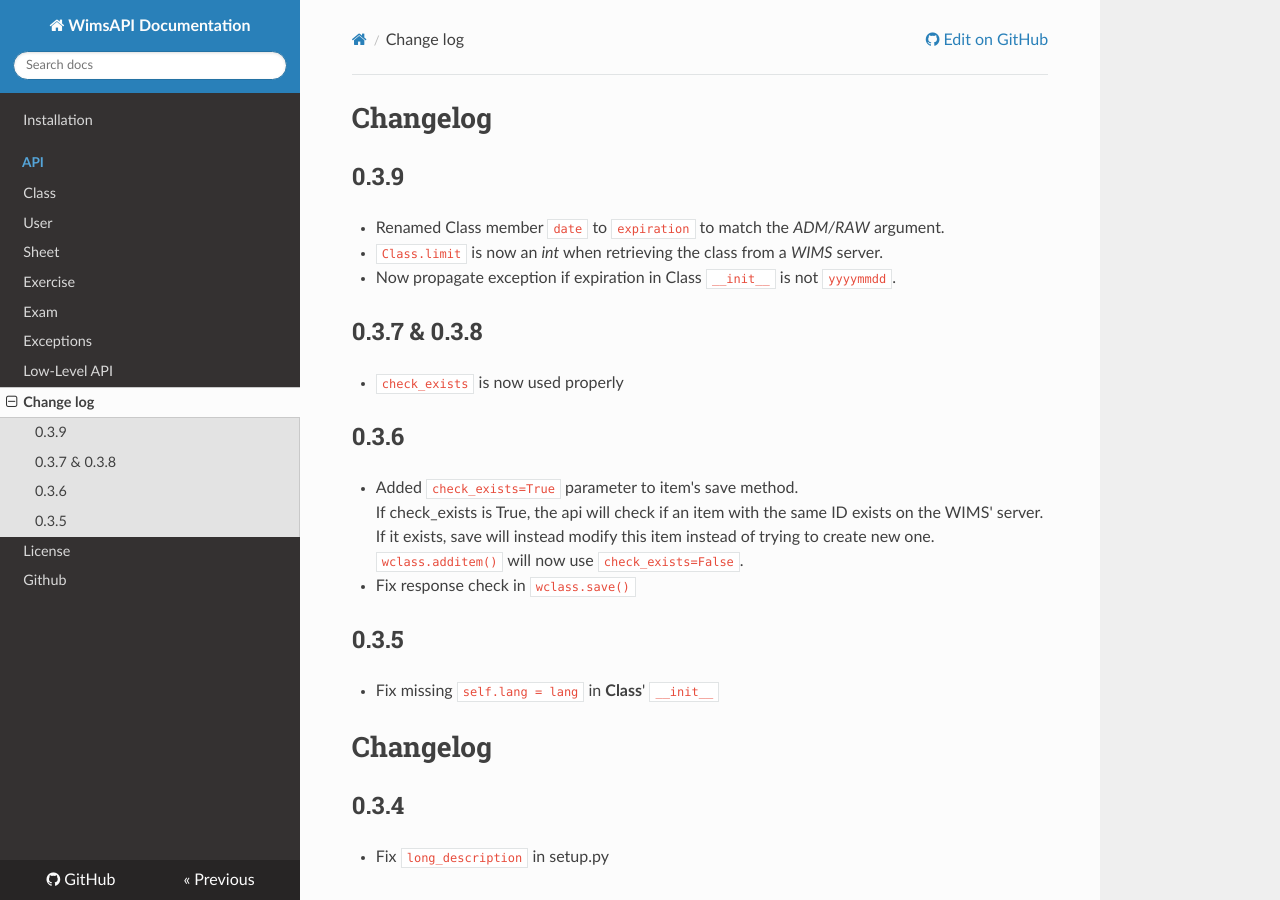
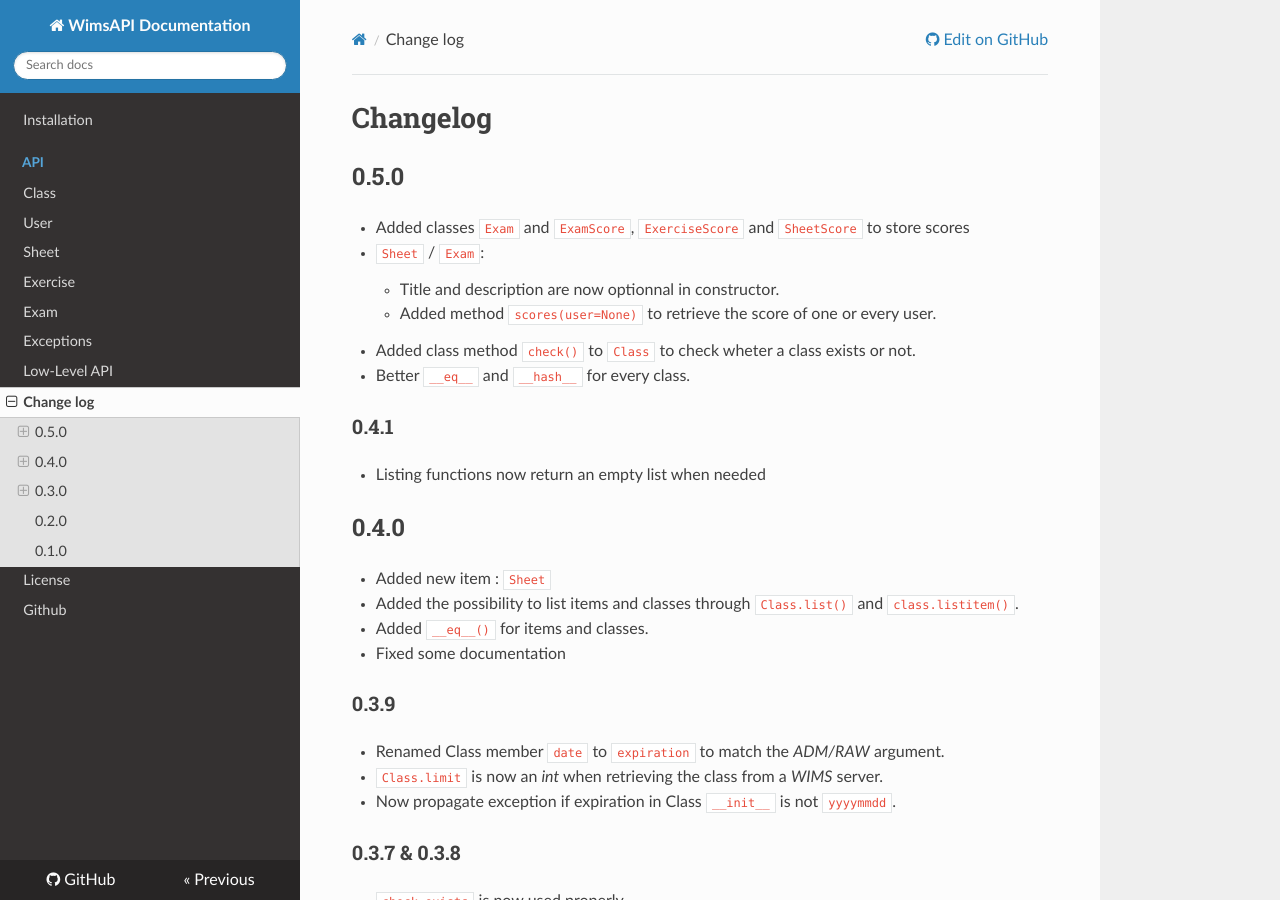
Before and after one commit to qcoumes/wimsapi, an MkDocs documentation site: the page built from docs/CHANGES.md, in a window 1280 px wide and 900 px high. Built offline with MkDocs 1.6.1, drawn with Linux system fonts in a browser that asks for light colours; nearby versions of some CDN libraries.

Commit message:
Bump to 0.5.0

```diff
--- a/docs/CHANGES.md
+++ b/docs/CHANGES.md
@@ -1,18 +1,46 @@
 # Changelog
 
 
-## 0.3.9
+## 0.5.0
+
+* Added classes `Exam` and `ExamScore`, `ExerciseScore` and `SheetScore`
+to store scores
+
+* `Sheet` / `Exam`:
+    * Title and description are now optionnal in constructor.
+    * Added method `scores(user=None)` to retrieve the score of one or every user.
+
+* Added class method `check()` to `Class` to check wheter a class exists or not.
+
+* Better `__eq__` and `__hash__` for every class.
+
+
+### 0.4.1
+
+* Listing functions now return an empty list when needed
+
+
+## 0.4.0
+
+* Added new item : `Sheet`
+* Added the possibility to list items and classes through `Class.list()` and
+    `class.listitem()`.
+* Added `__eq__()` for items and classes.
+* Fixed some documentation
+
+
+### 0.3.9
 
 * Renamed Class member `date` to `expiration` to match the *ADM/RAW* argument.
 * `Class.limit` is now an *int* when retrieving the class from a *WIMS* server.
 * Now propagate exception if expiration in Class `__init__` is not `yyyymmdd`.
 
-## 0.3.7 & 0.3.8
+### 0.3.7 & 0.3.8
 
 * `check_exists` is now used properly
 
 
-## 0.3.6
+### 0.3.6
 
 * Added `check_exists=True` parameter to item's save method.
     If check_exists is True, the api will check if an item with the same ID
@@ -22,32 +50,30 @@
 * Fix response check in `wclass.save()`
 
 
-## 0.3.5
+### 0.3.5
 
 * Fix missing `self.lang = lang` in **Class**' `__init__`
 
 
-# Changelog
-
-## 0.3.4
+### 0.3.4
 
 * Fix `long_description` in setup.py
 
 
-## 0.3.3
+### 0.3.3
 
 * `qclass` argument is now optionnal in Class constructor,
    allowing WIMS to choose a free `qclass` when saving for
    the fist time.
 
 
-## 0.3.2
+### 0.3.2
 
 * Fixed `WimsAPI.putexo()`.
 * Updated tests and unskipped some according to latest WIMS version.
 
 
-## 0.3.1
+### 0.3.1
 
 * Fixed buggy import in setup.py
 
@@ -59,12 +85,12 @@
 * Adding documentation.
 
 
-## 0.2.2
+### 0.2.2
 
 * More tests.
 
 
-## 0.2.1
+### 0.2.1
 
 * Fixed travis CI.
 
--- a/setup.py
+++ b/setup.py
@@ -30,7 +30,7 @@
 
 setup(
     name='wimsapi',
-    version="0.4.1",
+    version="0.5.0",
     description='A Python 3 implementation of WIMS adm/raw module.',
     long_description=long_description,
     long_description_content_type='text/markdown',
--- a/wimsapi/__init__.py
+++ b/wimsapi/__init__.py
@@ -9,4 +9,4 @@
 
 name = "wimsapi"
 __title__ = 'wimsapi'
-__version__ = VERSION = '0.4.1'
+__version__ = VERSION = '0.5.0'
```
Also changed, not shown: CHANGES.md (+14 -0 lines).
